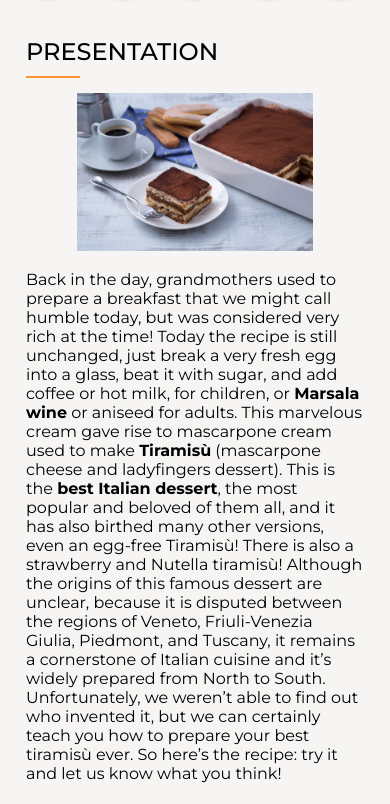
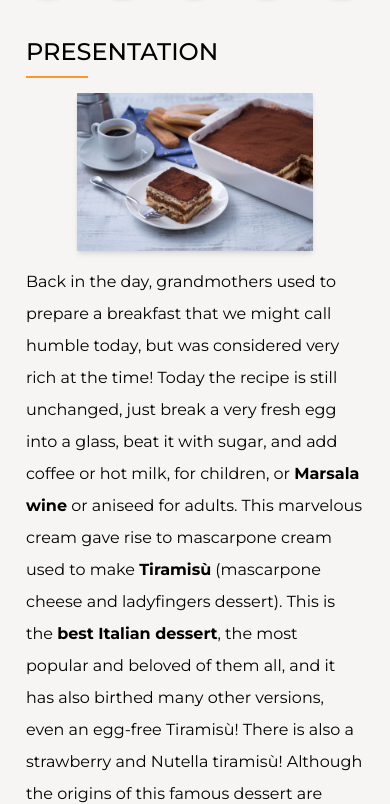
Before and after one commit to palascinochristian/htmlcss-responsive-layout, a plain HTML site: page index.html in a window 390 px wide. Shown: the part 760-1564 px from the top of the page. Drawn offline with Linux system fonts and the light colour scheme.

Commit message:
feat: add Responsivity to Presentation Article

```diff
--- a/css/style.css
+++ b/css/style.css
@@ -58,22 +58,23 @@ h1 {
     font-size: 45px;
     text-shadow: 1px 1px 2px #333;
 }
+
 h2 {
     color: #4e3969;
     font-size: 28px;
 }
-.presentation h2{
+
+.presentation h2 {
     color: #000;
     font-size: 24px;
     font-weight: 500;
     margin-bottom: 10px;
 }
 
- article hr {
+article hr {
     border: 1px solid;
     color: #F7972E;
-    width: 16%;
-
+    width: 62px;
 }
 
 h3 {
@@ -82,7 +83,7 @@ h3 {
     color: gray;
 }
 
-.col-details h3{
+.col-details h3 {
     color: #000;
     font-weight: bold;
     font-size: 22px;
@@ -137,7 +138,8 @@ main {
     margin-top: 12px;
     margin-bottom: 12px;
 }
-.recipe-intro h2 > span {
+
+.recipe-intro h2>span {
     display: none;
 }
 
@@ -148,36 +150,37 @@ main {
 }
 
 
-.recipe-intro .col-details{
+.recipe-intro .col-details {
     padding: 20px;
 
 }
+
 .recipe-intro .col-video img {
     width: 100%;
 }
 
-.details >*{
+.details>* {
     padding-bottom: 20px;
 }
 
 .social,
 .banner,
-.presentation{
+.presentation {
     margin-top: 40px;
 }
 
-.row.social{
+.row.social {
     flex-wrap: nowrap;
     justify-content: space-between;
 }
 
-.social strong{
+.social strong {
     font-size: 14px;
     display: none;
 
 }
 
-.social .btn{
+.social .btn {
     text-align: center;
     font-size: 14px;
     background-color: #fff;
@@ -188,11 +191,11 @@ main {
 
 }
 
-.fa-facebook{
+.fa-facebook {
     color: #1A77F3;
 }
 
-.fa-twitter{
+.fa-twitter {
     color: #009EFF;
 }
 
@@ -205,13 +208,19 @@ main {
     color: #E62222;
 }
 
-.banner{
+.banner {
     display: none;
 }
 
-#img-tiramisu{
+#img-tiramisu {
+    display: block;
     max-width: 70%;
     margin: 15px auto;
+    box-shadow: rgba(0, 0, 0, 0.1) 0px 4px 6px -1px, rgba(0, 0, 0, 0.06) 0px 2px 4px -1px;
+}
+
+.presentation p {
+    line-height: 2;
 }
 
 /*----------------
@@ -226,28 +235,42 @@ main {
     header {
         text-align: left;
     }
-    .recipe-intro h2 > span {
+
+    .recipe-intro h2>span {
         display: inline;
     }
 
-    .details{
+    .details {
         display: flex;
         flex-wrap: wrap;
     }
-    .details p{
+
+    .details p {
         width: calc(100% / 3);
         padding-bottom: 30px;
     }
 
-    .row.social{
+    .row.social {
         gap: 20px;
     }
-    .social .btn{
+
+    .social .btn {
         width: 100%;
     }
 
-    .banner{
+    .banner {
         display: block;
+    }
+
+    #img-tiramisu {
+        float: left;
+        margin-right: 10px;
+        max-width: 42%;
+        margin-bottom: 0;
+    }
+
+    .presentation p {
+        margin-top: 5px;
     }
 }
 
@@ -256,18 +279,24 @@ main {
     .recipe-intro .col-video {
         width: 70%;
     }
+
     .recipe-intro .col-details {
         width: 30%;
     }
 
-    .details{
+    .details {
         display: block;
     }
-    .details p{
+
+    .details p {
         width: 100%;
     }
 
-    .social strong{
+    .social strong {
         display: inline;
     }
+
+    #img-tiramisu {
+        max-width: 28%;
+    }
 }
--- a/index.html
+++ b/index.html
@@ -1,5 +1,6 @@
 <!DOCTYPE html>
 <html lang="en">
+
 <head>
     <meta charset="UTF-8">
     <meta name="viewport" content="width=device-width, initial-scale=1.0">
@@ -7,13 +8,18 @@
     <!-- Google Fonts: https://fonts.google.com/ -->
     <link rel="preconnect" href="https://fonts.googleapis.com">
     <link rel="preconnect" href="https://fonts.gstatic.com" crossorigin>
-     <link href="https://fonts.googleapis.com/css2?family=Montserrat:ital,wght@0,100..900;1,100..900&family=Nerko+One&display=swap" rel="stylesheet">
+    <link
+        href="https://fonts.googleapis.com/css2?family=Montserrat:ital,wght@0,100..900;1,100..900&family=Nerko+One&display=swap"
+        rel="stylesheet">
     <!-- /Google Fonts -->
     <!-- Font Awesome: https://fontawesome.com/search?o=r&m=free -->
-     <link rel="stylesheet" href="https://cdnjs.cloudflare.com/ajax/libs/font-awesome/6.6.0/css/all.min.css" integrity="sha512-Kc323vGBEqzTmouAECnVceyQqyqdsSiqLQISBL29aUW4U/M7pSPA/gEUZQqv1cwx4OnYxTxve5UMg5GT6L4JJg==" crossorigin="anonymous" referrerpolicy="no-referrer" />
+    <link rel="stylesheet" href="https://cdnjs.cloudflare.com/ajax/libs/font-awesome/6.6.0/css/all.min.css"
+        integrity="sha512-Kc323vGBEqzTmouAECnVceyQqyqdsSiqLQISBL29aUW4U/M7pSPA/gEUZQqv1cwx4OnYxTxve5UMg5GT6L4JJg=="
+        crossorigin="anonymous" referrerpolicy="no-referrer" />
     <!-- /Font Awesome -->
     <link rel="stylesheet" href="css/style.css">
 </head>
+
 <body class="debs">
     <header>
         <h1>GIALLO BOOLEANO</h1>
@@ -69,13 +75,30 @@
         <article class="presentation">
             <h2>PRESENTATION</h2>
             <hr>
-            <div id="img-tiramisu">
-            <img class="img-fluid" src="img/tiramisu.jpg" alt="Tiramisù">
-        </div>
-            <p>Back in the day, grandmothers used to prepare a breakfast that we might call humble today, but was considered very rich at the time! Today the recipe is still unchanged, just break a very fresh egg into a glass, beat it with sugar, and add coffee or hot milk, for children, or <strong>Marsala wine</strong> or aniseed for adults. This marvelous cream gave rise to mascarpone cream used to make <strong>Tiramisù</strong> (mascarpone cheese and ladyfingers dessert). This is the <strong>best Italian dessert</strong>, the most popular and beloved of them all, and it has also birthed many other versions, even an egg-free Tiramisù! There is also a strawberry and Nutella tiramisù! Although the origins of this famous dessert are unclear, because it is disputed between the regions of Veneto, Friuli-Venezia Giulia, Piedmont, and Tuscany, it remains a cornerstone of Italian cuisine and it’s widely prepared from North to South. Unfortunately, we weren’t able to find out who invented it, but we can certainly teach you how to prepare your best tiramisù ever. So here’s the recipe: try it and let us know what you think!</p>
+            <img id="img-tiramisu" src="img/tiramisu.jpg" alt="Tiramisù">
+            <p>Back in the day, grandmothers used to prepare a breakfast
+                that we might call humble today, but was considered very
+                rich at the time! Today the recipe is still unchanged,
+                just break a very fresh egg into a glass, beat it with sugar,
+                and add coffee or hot milk, for children,
+                or <strong>Marsala wine</strong> or aniseed for adults.
+                This marvelous cream gave rise to mascarpone cream used
+                to make <strong>Tiramisù</strong> (mascarpone cheese and
+                ladyfingers dessert). This is the <strong>best Italian
+                    dessert</strong>, the most popular and beloved of
+                them all, and it has also birthed many other versions,
+                even an egg-free Tiramisù! There is also a strawberry
+                and Nutella tiramisù! Although the origins of this
+                famous dessert are unclear, because it is disputed between
+                the regions of Veneto, Friuli-Venezia Giulia, Piedmont,
+                and Tuscany, it remains a cornerstone of Italian cuisine
+                and it’s widely prepared from North to South. Unfortunately,
+                we weren’t able to find out who invented it,
+                but we can certainly teach you how to prepare your best tiramisù ever.
+                So here’s the recipe: try it and let us know what you think!</p>
         </article>
-
     </main>
 
 </body>
+
 </html>
```
Lines whose indentation alone changed are shown as unchanged.
